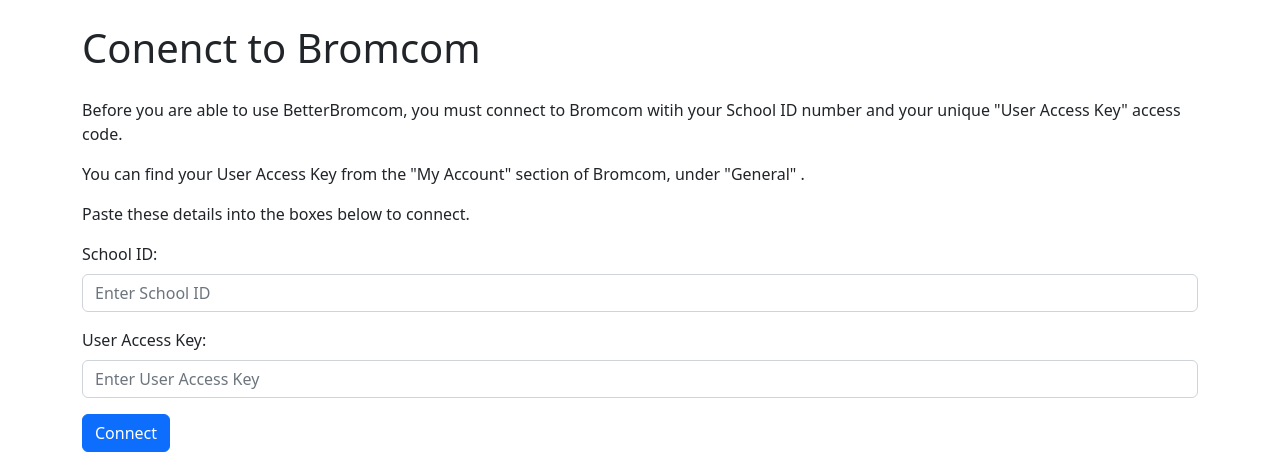
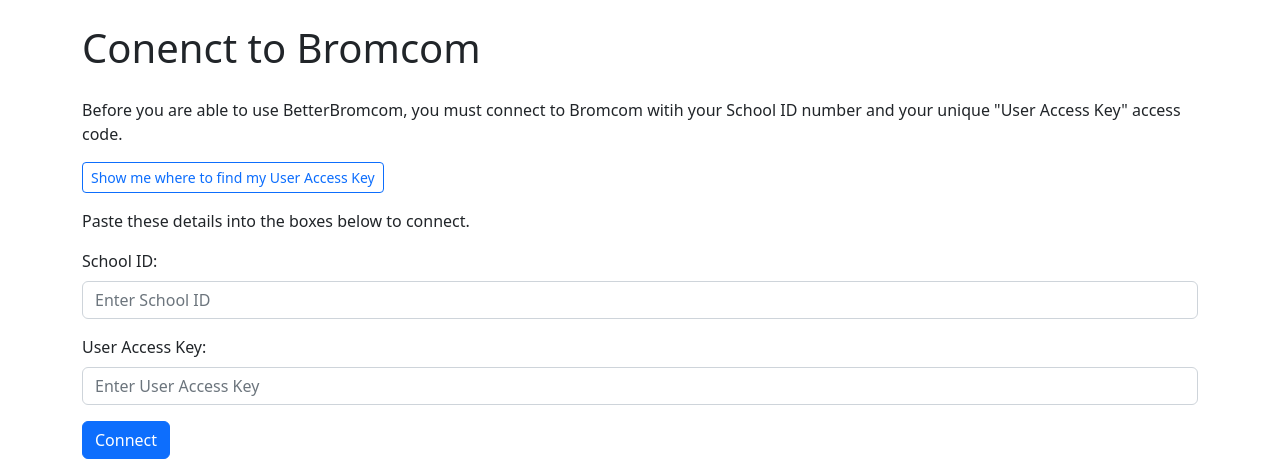
Before and after one commit to awdimmick/BetterBromcom, a Flask app: page /login in a window 1280 px wide. Shown: the part 56-529 px from the top of the page. Run offline with Flask 2, Linux system fonts and the light colour scheme; some libraries are stand-ins or nearby versions.

Commit message:
Updated app.py for random secret key; updated login.html with instructions for finding the User Access Code

```diff
--- a/app.py
+++ b/app.py
@@ -3,9 +3,10 @@ import json
 from flask import Flask, session, render_template, redirect, url_for, abort, request, flash
 from BromcomConnector.bromcom_connect import BromcomConnector, BromcomAuthError
 from BromcomConnector.settings import Settings
+import secrets
 
 app = Flask(__name__)
-app.config['SECRET_KEY'] = "123456"
+app.config['SECRET_KEY'] = secrets.token_urlsafe(32)
 
 
 def authenticated():
--- a/templates/login.html
+++ b/templates/login.html
@@ -28,8 +28,18 @@
     </div>
     <p>Before you are able to use BetterBromcom, you must connect to Bromcom witih your School ID number and your unique
         "User Access Key" access code.</p>
-    <p>You can find your User Access Key from the "My Account" section of Bromcom, under "General" .</p>
-    <p>Paste these details into the boxes below to connect.</p>
+    <button class="btn btn-outline-primary btn-sm" data-bs-toggle="collapse" data-bs-target="#uac_instructions">Show me where to find my
+        User Access Key
+    </button>
+
+    <div id="uac_instructions" class="collapse" style="margin-top:1em; margin-bottom: 1em;">
+        <p>You can find your User Access Key from the <a
+                href="https://cloudmis.bromcom.com/Nucleus/UI/Areas/User/MyAccount.aspx" target="_blank">"My Account"
+            section within Bromcom</a>, under "General". </p>
+        <img src="/static/images/uak.png" alt="Screenshot showing User Access Key within Bromcom account settings">
+    </div>
+
+    <p style="margin-top: 1em;">Paste these details into the boxes below to connect.</p>
 
     <form action="/login" method="post">
         <div class="mb-3 mt-3">
```
Also changed, not shown: static/images/uak.png (added).
